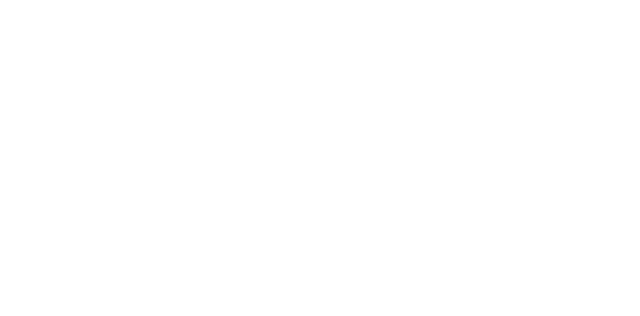
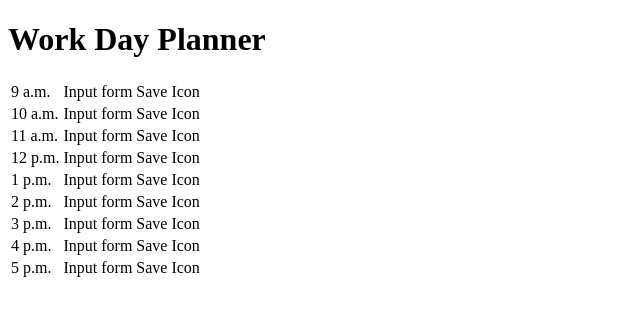
Before and after one commit to spenrad/Daily-Planner, a plain HTML site: page index.html in a window 1280 px wide. Shown: the whole page, without its empty margins (0-640 px from the left). Drawn offline with Linux system fonts and the light colour scheme.

Commit message:
created basic table format for planner

```diff
--- a/index.html
+++ b/index.html
@@ -3,9 +3,69 @@
 <head>
     <meta charset="UTF-8">
     <meta name="viewport" content="width=device-width, initial-scale=1.0">
+    <!-- Link Stylesheet -->
+    <!-- Link javascript -->
+    <!-- Add Appropriate Title -->
     <title>Document</title>
 </head>
 <body>
+    <!-- Contains large header similar to page title and Current Date/Time -->
+    <header>
+        <h1>Work Day Planner</h1>
+        <!-- Insert Date/Time here -->
+    </header>
+    <!-- Main container -->
+    <div class= "container">
+        <!-- 3 column, 9 row table -->
+            <!-- column1 hours 9-5, column2 input form, column 3 save to local storage -->
+        <table>
+            <tr>
+                <td>9 a.m.</td>
+                <td>Input form</td>
+                <td>Save Icon</td>
+            </tr>
+            <tr>
+                <td>10 a.m.</td>
+                <td>Input form</td>
+                <td>Save Icon</td>
+            </tr>
+            <tr>
+                <td>11 a.m.</td>
+                <td>Input form</td>
+                <td>Save Icon</td>
+            </tr>
+            <tr>
+                <td>12 p.m.</td>
+                <td>Input form</td>
+                <td>Save Icon</td>
+            </tr>
+            <tr>
+                <td>1 p.m.</td>
+                <td>Input form</td>
+                <td>Save Icon</td>
+            </tr>
+            <tr>
+                <td>2 p.m.</td>
+                <td>Input form</td>
+                <td>Save Icon</td>
+            </tr>
+            <tr>
+                <td>3 p.m.</td>
+                <td>Input form</td>
+                <td>Save Icon</td>
+            </tr>
+            <tr>
+                <td>4 p.m.</td>
+                <td>Input form</td>
+                <td>Save Icon</td>
+            </tr>
+            <tr>
+                <td>5 p.m.</td>
+                <td>Input form</td>
+                <td>Save Icon</td>
+            </tr>
+        </table>
+    </div>
 
 </body>
 </html>
```
